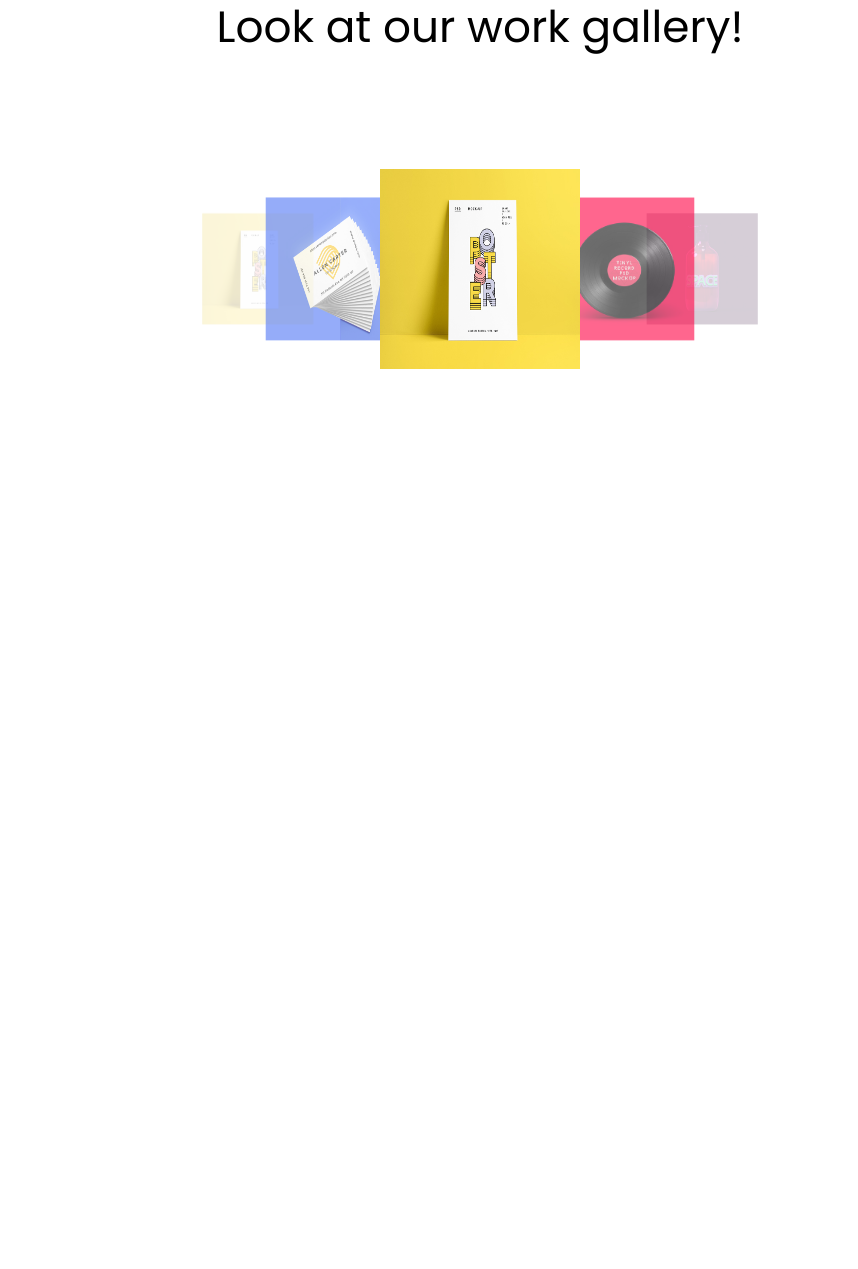
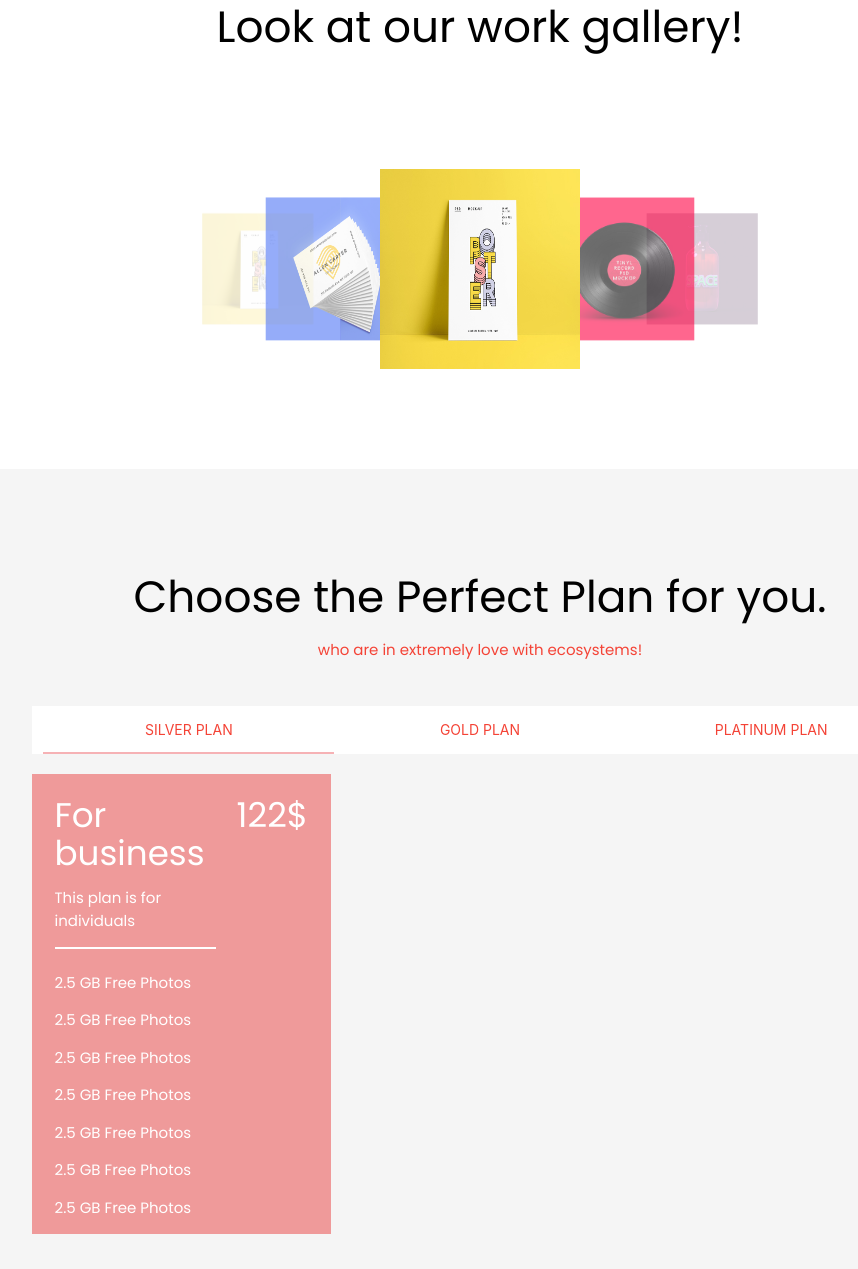
Before and after one commit to coder-mit/start-up, a plain HTML site: page index.html in a window 1280 px wide. Shown: the part 2485-3754 px from the top of the page, without its empty margins (160-1018 px from the left). Before the commit the page ends 2954 px from the top, so only its background shows below. Drawn offline with nearby package versions, Linux system fonts and the light colour scheme.

Commit message:
Update index.html

```diff
--- a/index.html
+++ b/index.html
@@ -80,6 +80,9 @@
             }
             .parallax .imagepara{
                 image-rendering:optimizeSpeed;
+            }
+            .fonts{
+                font-family: poppins;
             }
 
 
@@ -322,7 +325,104 @@
                 </div>
         </div>
 
+        <!--tabs area-->
 
+        <div class="pricing grey lighten-4">
+            <div class="container section">
+                <h3 class="black-text lighten-2 center">Choose the Perfect Plan for you.</h3>
+                <p class="center red-text lighten-2" style="margin-top: 0% !important; margin-bottom: 5% !important;">who are in extremely love with  ecosystems!</p>
+                <div class="pricing-tables-grouped">
+                    <div class="row">
+                        <ul class="tabs col l12 s12 m12">
+                            <li class="tab col s4 l4 m4">
+                                <a href="#silverplan" class="red-text">Silver plan</a>
+                            </li>
+                            <li class="tab col s4 l4 m4">
+                                <a href="#goldenplan" class="red-text">Gold plan</a>
+                            </li>
+                            <li class="tab col s4 l4 m4">
+                                <a href="#platinumplan" class="red-text">Platinum plan</a>
+                            </li>
+                        </ul>
+                    </div>
+
+                    <div class="row">
+                        <div class="col l4 s12 m4 red lighten-3" id="silverplan">
+                            <div class="col l8 s6">
+                                <h4 class="white-text fonts">
+                                    For business
+                                </h4>
+                                <p class="white-text fonts">This plan is for individuals</p>
+                                <hr style="color: white; outline: none; border: 1px solid white !important;">
+                            </div>
+
+                            <div class="col l4 s6">
+                                <h4 class="white-text right fonts">122$</h4>
+                            </div>
+                            <div class="col l12 s12 m12">
+                                <p class="white-text fonts">2.5 GB Free Photos</p>
+                                <p class="white-text fonts">2.5 GB Free Photos</p>
+                                <p class="white-text fonts">2.5 GB Free Photos</p>
+                                <p class="white-text fonts">2.5 GB Free Photos</p>
+                                <p class="white-text fonts">2.5 GB Free Photos</p>
+                                <p class="white-text fonts">2.5 GB Free Photos</p>
+                                <p class="white-text fonts ">2.5 GB Free Photos</p>
+                            </div>
+                        </div>
+                        <div class="col l4 s12 m4 yellow lighten-1 offset-l4" id="goldenplan">
+                            <div class="col l8 s6">
+                                <h4 class="white-text fonts">
+                                    For business
+                                </h4>
+                                <p class="white-text fonts">This plan is for individuals</p>
+                                <hr style="color: white; outline: none; border: 1px solid white !important;">
+                            </div>
+
+                            <div class="col l4 s6">
+                                <h4 class="white-text right fonts">122$</h4>
+                            </div>
+                            <div class="col l12 s12 m12">
+                                <p class="white-text fonts ">2.5 GB Free Photos</p>
+                                <p class="white-text fonts ">2.5 GB Free Photos</p>
+                                <p class="white-text  fonts">2.5 GB Free Photos</p>
+                                <p class="white-text fonts">2.5 GB Free Photos</p>
+                                <p class="white-text  fonts">2.5 GB Free Photos</p>
+                                <p class="white-text  fonts">2.5 GB Free Photos</p>
+                                <p class="white-text fonts ">2.5 GB Free Photos</p>
+                            </div>
+                        </div>
+                        <div class="col l4 s12 m4 grey lighten-1 offset-l8" id="platinumplan">
+                            <div class="col l8 s6">
+                                <h4 class="white-text fonts">
+                                    For business
+                                </h4>
+                                <p class="white-text fonts">This plan is for individuals</p>
+                                    <hr style="color: white; outline: none; border: 1px solid white !important;">
+                            </div>
+
+                            <div class="col l4 s6">
+                                <h4 class="white-text right fonts">122$</h4>
+                            </div>
+                            <div class="col l12 s12 m12">
+                                <p class="white-text fonts ">2.5 GB Free Photos</p>
+                                <p class="white-text fonts ">2.5 GB Free Photos</p>
+                                <p class="white-text  fonts">2.5 GB Free Photos</p>
+                                <p class="white-text fonts">2.5 GB Free Photos</p>
+                                <p class="white-text  fonts">2.5 GB Free Photos</p>
+                                <p class="white-text  fonts">2.5 GB Free Photos</p>
+                                <p class="white-text fonts ">2.5 GB Free Photos</p>
+                            </div>
+                        </div>
+                    </div>
+
+
+                </div>
+
+
+
+
+            </div>
+        </div>
 
 
 
@@ -383,6 +483,7 @@
                 $('.materialboxed').materialbox();
                 $('.parallax').parallax();
                 $('.carousel').carousel();
+                $('.tabs').tabs();
             })
         </script>
     </body>
```
